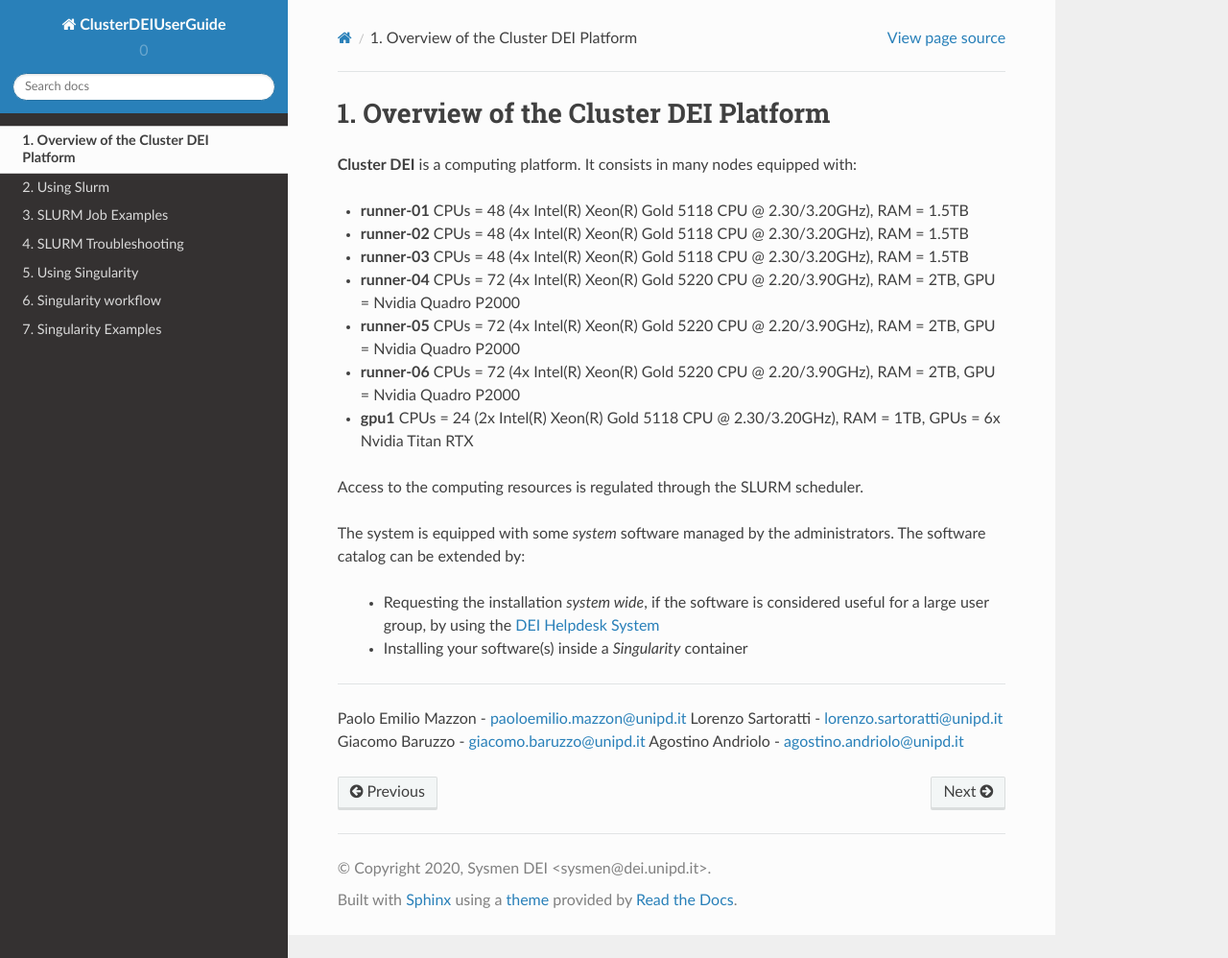
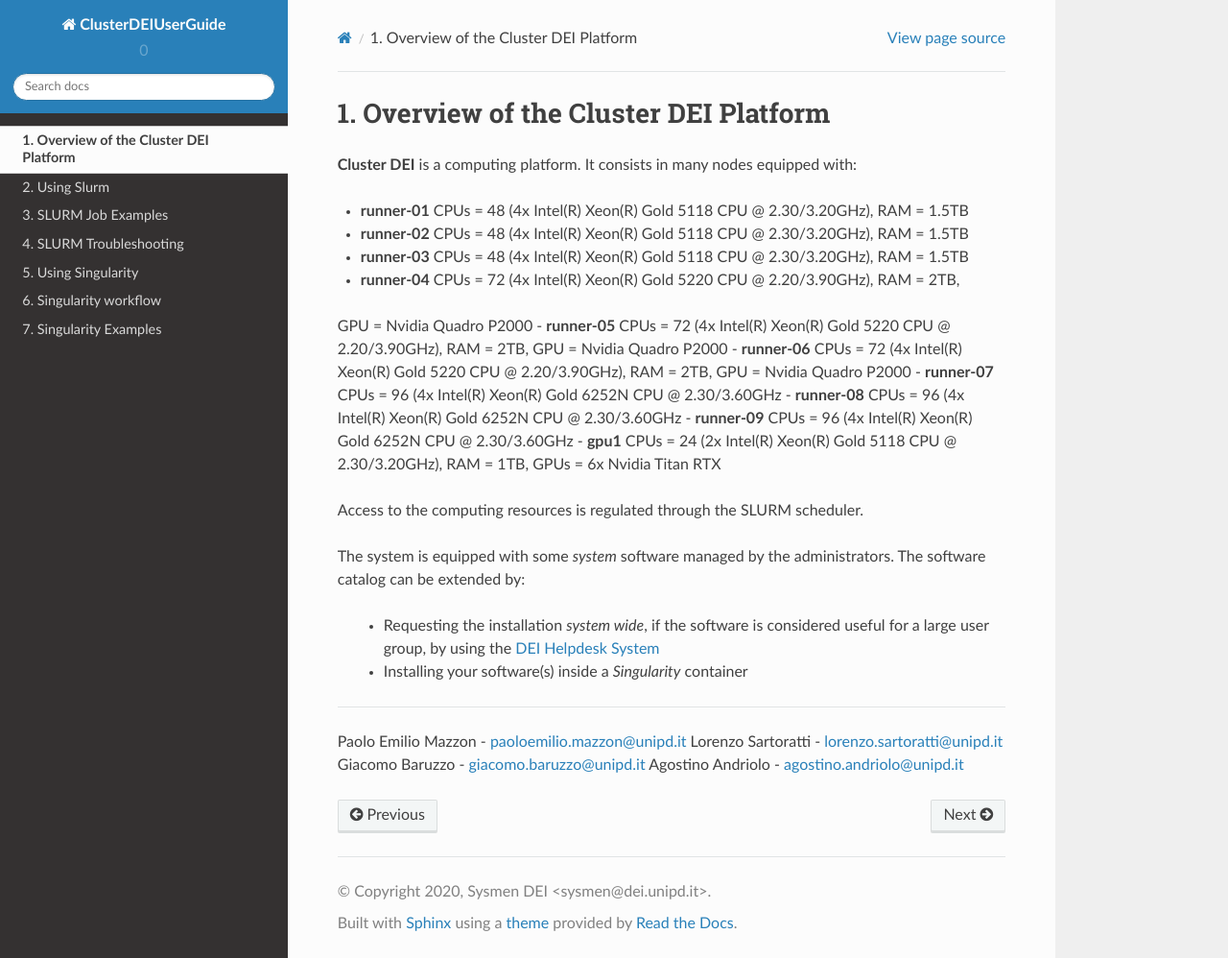
Before and after one commit to agostinoandriolo/clusterDEIguide, a Sphinx documentation site: the page built from ClusterDEIUserGuide-master/docs/Overview.rst, in a window 1280 px wide and 998 px high. Shown: the whole window at 96% size. Built offline with Sphinx 7.4.7 and the Read the Docs theme 2.0.0, drawn with Linux system fonts in a browser that asks for light colours.

Commit message:
Update Overview.rst

```diff
--- a/ClusterDEIUserGuide-master/docs/Overview.rst
+++ b/ClusterDEIUserGuide-master/docs/Overview.rst
@@ -8,10 +8,17 @@ Overview of the Cluster DEI Platform
 - **runner-01** CPUs = 48 (4x Intel(R) Xeon(R) Gold 5118 CPU @ 2.30/3.20GHz), RAM = 1.5TB
 - **runner-02** CPUs = 48 (4x Intel(R) Xeon(R) Gold 5118 CPU @ 2.30/3.20GHz), RAM = 1.5TB
 - **runner-03** CPUs = 48 (4x Intel(R) Xeon(R) Gold 5118 CPU @ 2.30/3.20GHz), RAM = 1.5TB
-- **runner-04** CPUs = 72 (4x Intel(R) Xeon(R) Gold 5220 CPU @ 2.20/3.90GHz), RAM = 2TB,    GPU = Nvidia Quadro P2000
-- **runner-05** CPUs = 72 (4x Intel(R) Xeon(R) Gold 5220 CPU @ 2.20/3.90GHz), RAM = 2TB,    GPU = Nvidia Quadro P2000
-- **runner-06** CPUs = 72 (4x Intel(R) Xeon(R) Gold 5220 CPU @ 2.20/3.90GHz), RAM = 2TB,    GPU = Nvidia Quadro P2000
-- **gpu1** CPUs = 24 (2x Intel(R) Xeon(R) Gold 5118 CPU @ 2.30/3.20GHz), RAM = 1TB,         GPUs = 6x Nvidia Titan RTX
+- **runner-04** CPUs = 72 (4x Intel(R) Xeon(R) Gold 5220 CPU @ 2.20/3.90GHz), RAM = 2TB,
+GPU = Nvidia Quadro P2000
+- **runner-05** CPUs = 72 (4x Intel(R) Xeon(R) Gold 5220 CPU @ 2.20/3.90GHz), RAM = 2TB,
+GPU = Nvidia Quadro P2000
+- **runner-06** CPUs = 72 (4x Intel(R) Xeon(R) Gold 5220 CPU @ 2.20/3.90GHz), RAM = 2TB,
+GPU = Nvidia Quadro P2000
+- **runner-07** CPUs = 96 (4x Intel(R) Xeon(R) Gold 6252N CPU @ 2.30/3.60GHz
+- **runner-08** CPUs = 96 (4x Intel(R) Xeon(R) Gold 6252N CPU @ 2.30/3.60GHz
+- **runner-09** CPUs = 96 (4x Intel(R) Xeon(R) Gold 6252N CPU @ 2.30/3.60GHz
+- **gpu1** CPUs = 24 (2x Intel(R) Xeon(R) Gold 5118 CPU @ 2.30/3.20GHz), RAM = 1TB,
+GPUs = 6x Nvidia Titan RTX
 
 Access to the computing resources is regulated through the SLURM scheduler.
 
```
